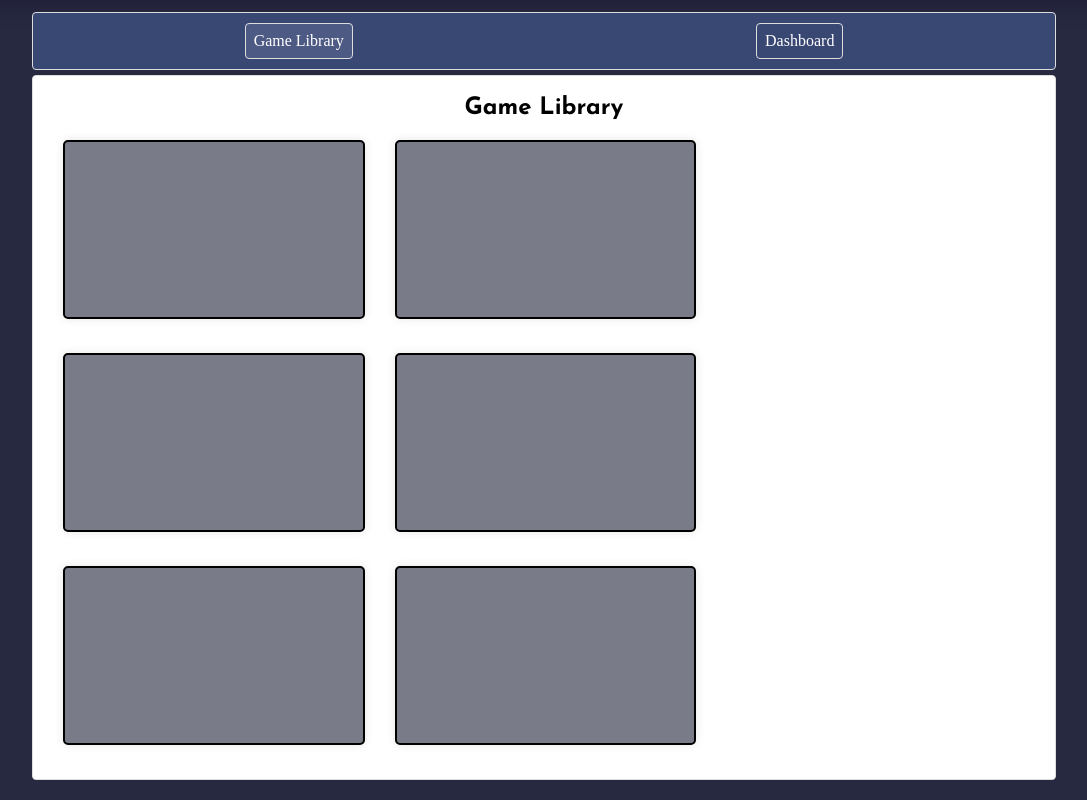
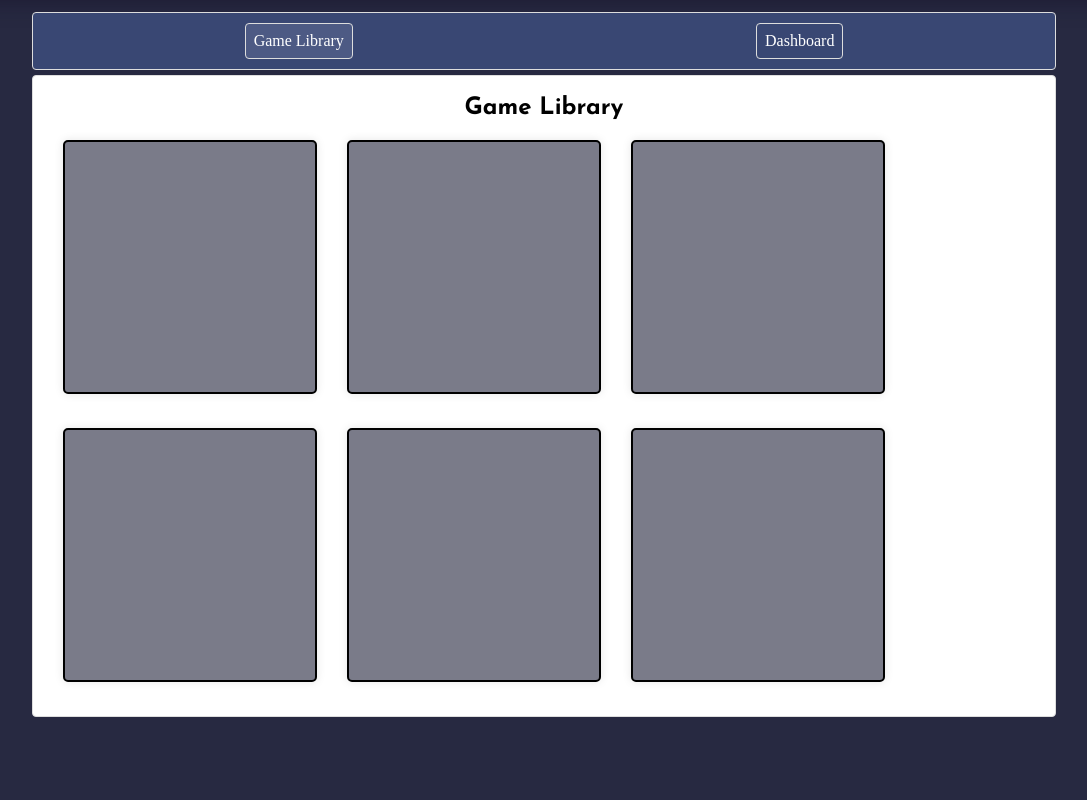
Before and after one commit to bryceberwald/Berz, a React (Create React App) app in the folder client/: page /games in a window 1280 px wide. Shown: the part 669-1469 px from the top of the page, without its empty margins (96-1183 px from the left). After the commit the page ends 1406 px from the top, so only its background shows below. Built offline with nearby package versions, Linux system fonts and the light colour scheme; a web font is replaced by a local one.

Commit message:
Changed size of game containers on GamesPage.

```diff
--- a/client/src/components/TabComponent/TabComponent.css
+++ b/client/src/components/TabComponent/TabComponent.css
@@ -46,9 +46,10 @@
 }
 
 .tab-container .tab-content .game-container {
-    width: 30%;
+    width: 250px;
     margin: 15px;
-    height: 175px;
+    min-width: 250px;
+    height: 250px;
     border-radius: 5px;
     border: 2px solid #000000;
     background-color: #7a7b89;
```
